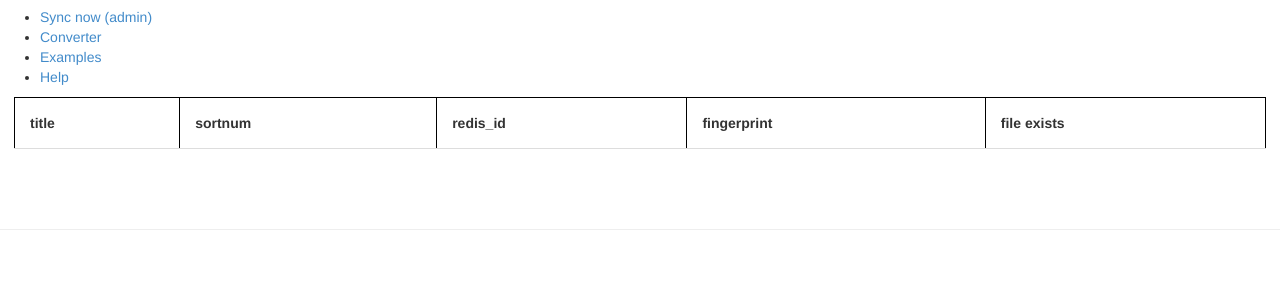
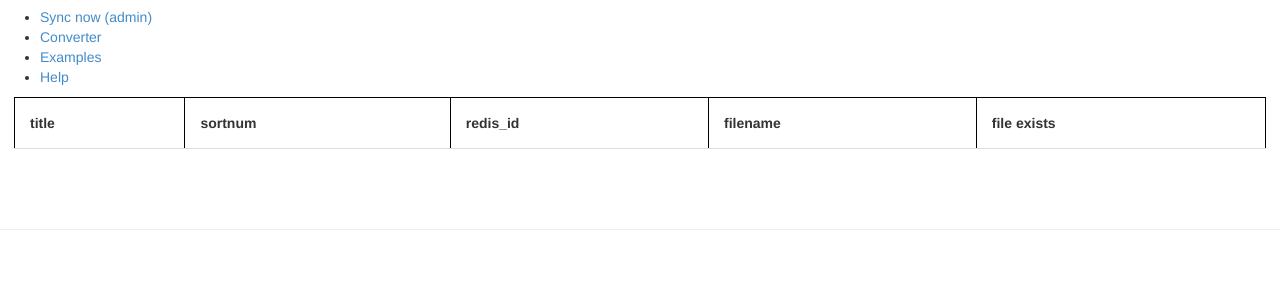
Before and after one commit to abulka/pyrpn, a Flask app: page /sync in a window 1280 px wide. Shown: the part 72-372 px from the top of the page. Run offline with Flask 2, Linux system fonts and the light colour scheme; data that the repository does not hold is empty.

Commit message:
removed fingerprint - now is named filename

```diff
--- a/example1.py
+++ b/example1.py
@@ -28,5 +28,5 @@ example_01 = {
           e.g. <pre>aview('Counter ', i, ' result= ', total)</pre> Time saver!</p>
     """).strip(),
     'public': 'y',
-    'fingerprint': 'demo_01',
+    'filename': 'demo_01',
 }
--- a/example_model.py
+++ b/example_model.py
@@ -7,7 +7,7 @@ class Example(cheap_redis_db.CheapRecord):
     source = attrib(default='python source code goes here')
     description = attrib(default='Description here')
     public = attrib(default='')  # true or false is not supported in redis - only strings are.  Use 'yes' or ''.  Even integers are just strings
-    fingerprint = attrib(default='')  # unique uuid/other, independent of the redis id
+    filename = attrib(default='')  # unique, independent of the redis id
     sortnum = attrib(default=0)
 
 cheap_redis_db.config.register_class(Example, namespace='pyrpn')
--- a/examples_sync.py
+++ b/examples_sync.py
@@ -13,16 +13,11 @@ config_log(log)
 
 @attrs
 class MappingInfo():
-    # filename = attrib(default='')
     redis_id = attrib(default=0)
     has_file = attrib(default=False)
-    fingerprint = attrib(default='')  # TODO same as filename
+    filename = attrib(default='')
     title = attrib(default='')
     sortnum = attrib(default=0)
-
-    # @property
-    # def has_filename(self):
-    #     return self.filename != ''
 
     @property
     def has_redis(self):
@@ -42,11 +37,11 @@ class ExamplesSync():
     def __attrs_post_init__(self):
         self.build_mappings()
 
-    def filename_to_fingerprint(self, filename):
+    def filename_strip_ext(self, filename):
         return os.path.splitext(filename)[0]
 
-    def fingerprint_to_filename(self, fingerprint):
-        return f'{fingerprint}.json'
+    def filename_add_ext(self, filename):
+        return f'{filename}.json'
 
     def data_from_file(self, filename):
         with open(os.path.join(self.examples_dir, filename), 'r') as f:
@@ -62,8 +57,7 @@ class ExamplesSync():
         for filename in files:
             info = MappingInfo()
             data = self.data_from_file(filename)
-            # info.filename = filename
-            info.fingerprint = self.filename_to_fingerprint(filename)
+            info.filename = self.filename_strip_ext(filename)
             info.has_file = True  # by definition
             info.sortnum = data['sortnum']
             info.title = data['title']
@@ -74,37 +68,36 @@ class ExamplesSync():
             example = Example.get(redis_id)
             found = False
             for info in mappings:
-                if example.fingerprint and info.fingerprint == example.fingerprint:
+                if example.filename and info.filename == example.filename:
                     found = True
-                    # print('found existing info', info)
                     break
             if not found:
                 # ex was not created by a file - create an ex
                 info = MappingInfo()
-                info.fingerprint = example.fingerprint
+                info.filename = example.filename
                 info.sortnum = int(example.sortnum)
                 info.title = example.title
                 mappings.append(info)
             info.redis_id = redis_id
 
-        self.mappings = sorted(mappings, key=lambda mp: (mp.sortnum, mp.fingerprint, mp.redis_id), reverse=True)
-        self._ensure_fingerprints_unique()
+        self.mappings = sorted(mappings, key=lambda mp: (mp.sortnum, mp.filename, mp.redis_id), reverse=True)
+        self._ensure_no_duplicate_filenames()
         # pprint.pprint(self.mappings)
 
-    def _ensure_fingerprints_unique(self):
-        fingerprints = [info.fingerprint for info in self.mappings if info.fingerprint]
-        if len(list(set(fingerprints))) != len(fingerprints):
-            raise RuntimeError("multiple occurrences of the same fingerprint %s" % fingerprints)
+    def _ensure_no_duplicate_filenames(self):
+        filenames = [info.filename for info in self.mappings if info.filename]
+        if len(list(set(filenames))) != len(filenames):
+            raise RuntimeError("multiple occurrences of the same filename %s" % filenames)
 
     def save_to_file(self, example):
         if self.is_production:
             return
-        if example.fingerprint:
-            filename = self.fingerprint_to_filename(example.fingerprint)
+        if example.filename:
+            filename = self.filename_add_ext(example.filename)
             dic = example.asdict
             dic['sortnum'] = int(example.sortnum)  # TODO this should be automatic? when create example obj from redis - but how does example obj know since redis fields are all strings!
             del dic['id']  # don't persist the key
-            del dic['fingerprint']  # don't persist the fingerprint cos that's the filename
+            del dic['filename']  # don't persist the filename in the file because we know the filename
             with open(os.path.join(self.examples_dir, filename), 'w') as f:
                 f.write(json.dumps(dic, sort_keys=True, indent=4))
             log.info(f'wrote example {filename} to disk')
@@ -116,15 +109,15 @@ class ExamplesSync():
         if self.is_production:
             return
         for info in self.mappings:
-            if info.redis_id and info.fingerprint:
+            if info.redis_id and info.filename:
                 example = Example.get(info.redis_id)
                 self.save_to_file(example)
         self.build_mappings()
 
     def files_to_redis(self, delete_redis_extras=False):
         for info in self.mappings:
-            if info.has_file and info.fingerprint and not info.redis_id:
-                data = self.data_from_file(self.fingerprint_to_filename(info.fingerprint))
-                data['fingerprint'] = info.fingerprint
+            if info.has_file and info.filename and not info.redis_id:
+                data = self.data_from_file(self.filename_add_ext(info.filename))
+                data['filename'] = info.filename
                 example = Example(**data)
         self.build_mappings()
--- a/server.py
+++ b/server.py
@@ -103,12 +103,12 @@ def example_create():
         # example = Example(**dict(request.values))  # why doesn't this work?
         if form.validate():
             example = Example(
-                title=form.title.data, # request.values.get('title'),
-                source=form.source.data, # request.values.get('source'),
-                description=form.description.data, # request.values.get('description'),
-                public = Example.bool_to_redis_bool(form.public.data), # Example.bool_to_redis_bool(request.values.get('public')),
-                fingerprint=form.fingerprint.data,  # request.values.get('fingerprint')
-                sortnum=form.sortnum.data,  # int(request.values.get('sortnum'))
+                title=form.title.data,
+                source=form.source.data,
+                description=form.description.data,
+                public = Example.bool_to_redis_bool(form.public.data),
+                filename=form.filename.data,
+                sortnum=form.sortnum.data,
             )
             log.info(example)
             return redirect(url_for('example_edit', id=example.id))
@@ -133,7 +133,6 @@ def example_edit(id):
 
     if request.method == 'GET' and delete:
         example.delete()
-        # return redirect(url_for('examples_list'))  # 'url_for' takes the name of view def
         return redirect(request.referrer)
 
     if request.method == 'GET' and clone:
@@ -155,12 +154,12 @@ def example_edit(id):
         form = ExampleForm(request.form)
         if form.validate():
             # Update
-            example.title=form.title.data  # request.values.get('title')
-            example.source=form.source.data  # request.values.get('source')
-            example.description=form.description.data  # request.values.get('description')
-            example.public = Example.bool_to_redis_bool(form.public.data)  # Example.bool_to_redis_bool(request.values.get('public'))
-            example.fingerprint=form.fingerprint.data  # request.values.get('fingerprint')
-            example.sortnum=form.sortnum.data  # int(request.values.get('sortnum'))
+            example.title=form.title.data
+            example.source=form.source.data
+            example.description=form.description.data
+            example.public = Example.bool_to_redis_bool(form.public.data)
+            example.filename=form.filename.data
+            example.sortnum=form.sortnum.data
             example.save()
             log.info(f'example_edit: {id} updated and saved {example}')
             es.save_to_file(example)
--- a/server_forms.py
+++ b/server_forms.py
@@ -24,5 +24,5 @@ class ExampleForm(FlaskForm):
             include formatted code snippets.</p>
     """))
     public = BooleanField('Make public', default=True)
-    fingerprint = StringField('Fingerprint id', default='')
+    filename = StringField('Filename', default='')
     sortnum = IntegerField('Sort number', default=0, validators=[validators.NumberRange(message='Range should be between 0 and 999.', min=0, max=999)])
--- a/templates/example.html
+++ b/templates/example.html
@@ -56,8 +56,8 @@
                 <h3>Advanced</h3>
                 <table class="form_table table-expand">
                     <tr>
-                       <td> {{ form.fingerprint.label }} </td>
-                       <td> {{ form.fingerprint() }} </td>
+                       <td> {{ form.filename.label }} </td>
+                       <td> {{ form.filename() }} </td>
                     </tr>
                     <tr>
                        <td> {{ form.public.label }} </td>
--- a/templates/examples_list.html
+++ b/templates/examples_list.html
@@ -41,8 +41,8 @@
                 <pre><code class="language-python">{{ example.source.strip() }}</code></pre>
                 {% if admin %}
                     <p style="font-size: small; color: green">id: <b>{{ example.id }}</b></p>
-                    {% if example.fingerprint %}
-                        <p style="font-size: small; color: green">fingerprint: <b>{{ example.fingerprint }}</b></p>
+                    {% if example.filename %}
+                        <p style="font-size: small; color: green">filename: <b>{{ example.filename }}</b></p>
                     {% endif %}
                     {% if example.sortnum %}
                         <p style="font-size: small; color: green">sort num: <b>{{ example.sortnum }}</b></p>
--- a/templates/examples_sync.html
+++ b/templates/examples_sync.html
@@ -20,7 +20,7 @@
             <th>title</th>
             <th>sortnum</th>
             <th>redis_id</th>
-            <th>fingerprint</th>
+            <th>filename</th>
             <th>file exists</th>
         </tr>
         {% for ex in infos %}
@@ -33,8 +33,8 @@
                 </td>
                 <td> {{ ex.sortnum }} </td>
                 {% if ex.redis_id == 0 %} <td class="redis-missing"> {% else %} <td> {% endif %} {{ ex.redis_id }} </td>
-                <td> {{ ex.fingerprint }} </td>
-                {% if ex.fingerprint and not ex.has_file %} <td class="file-missing"> {% else %} <td> {% endif %} {{ ex.has_file }} </td>
+                <td> {{ ex.filename }} </td>
+                {% if ex.filename and not ex.has_file %} <td class="file-missing"> {% else %} <td> {% endif %} {{ ex.has_file }} </td>
             </tr>
         {% endfor %}
     </table>
```
